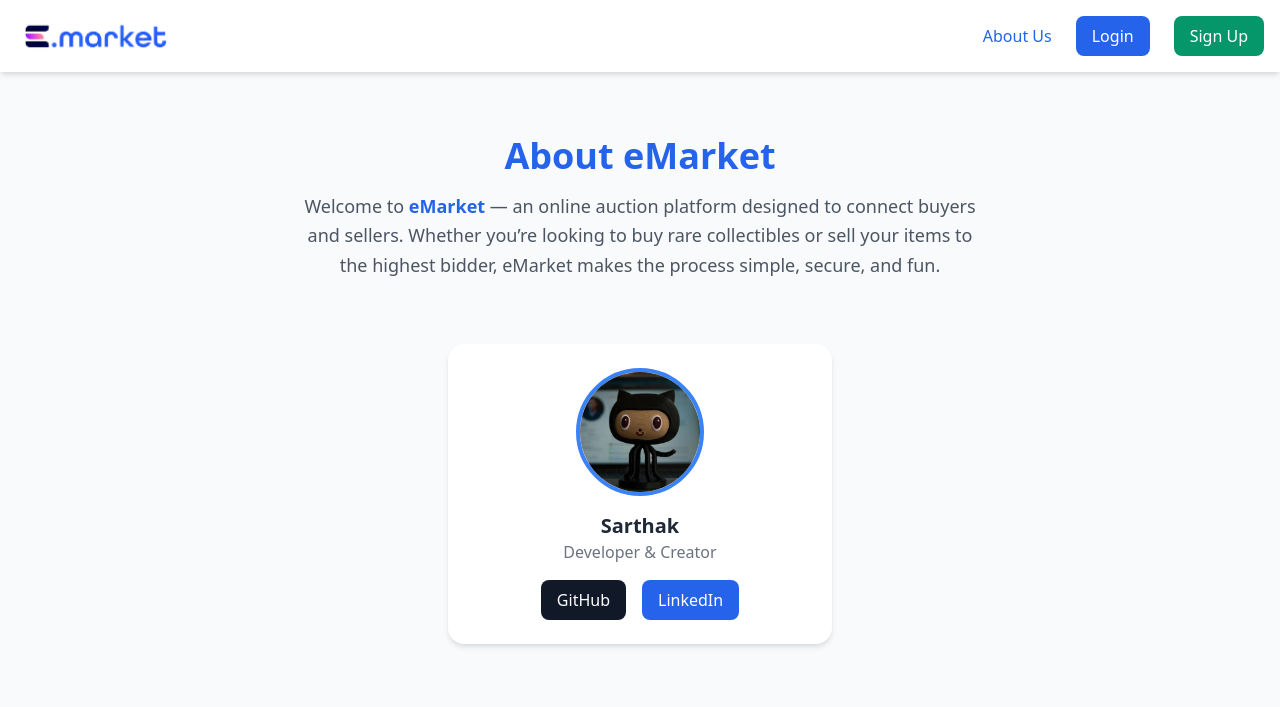
After one commit to Sarthacker/eMarket, a Node server app: page /about in a window 1280 px wide. The commit adds this page. Shown: the top 707 px of the page. Run offline with Node 20, Linux system fonts and the light colour scheme; some libraries are stand-ins or nearby versions.

Commit message:
added about page and changes to navbar

```diff
--- a/index.js
+++ b/index.js
@@ -58,6 +58,7 @@ const upload = multer({
 import Listing from './models/listings.js';
 import User from './models/user.js';
 import Bid from './models/bid.js'
+import { request } from 'http';
 
 // Connect to db
 mongoose.connect(db) // async method
@@ -348,3 +349,7 @@ app.route('/item/:id/edit',auth)
         return response.status(500).send('Error updating the item');
     }
   });
+
+  app.get('/about',(request,response)=>{
+    response.render('about');
+  });
--- /dev/null
+++ b/views/about.ejs
@@ -0,0 +1,65 @@
+<!DOCTYPE html>
+<html lang="en">
+<head>
+  <meta charset="UTF-8" />
+  <meta name="viewport" content="width=device-width, initial-scale=1.0" />
+  <title>eMarket | About</title>
+  <%- include('./partials/icon.ejs') %>
+  <link href="https://cdn.jsdelivr.net/npm/tailwindcss@2.2.19/dist/tailwind.min.css" rel="stylesheet">
+</head>
+<body class="bg-gray-50 text-gray-800">
+
+  <!-- Navbar -->
+  <nav class="bg-white shadow-md">
+  <div class="container mx-auto px-4 py-4 flex justify-between items-center">
+    <!-- Logo -->
+    <a href="/" class="flex items-center space-x-2">
+      <img src="/logo/logo.png" alt="eMarket Logo" class="w-30 h-10">
+    </a>
+
+    <!-- Navigation Links -->
+    <div class="flex items-center gap-6">
+
+      <% if (isLoggedIn) { %>
+        <!-- Show these links only when logged in -->
+        <span class="text-gray-600">Welcome, <strong><%= user.username %></strong></span>
+        <a href="/create" class="text-gray-600 hover:text-blue-600">Create Listing</a>
+        <a href="/my-listings" class="text-gray-600 hover:text-blue-600">My Listings</a>
+        <a href="/about" class="text-blue-600 hover:text-blue-600">About Us</a>
+        <a href="/logout" class="bg-red-600 text-white px-4 py-2 rounded-lg hover:bg-red-700 transition">Logout</a>
+        <% } else { %>
+          <!-- Show these links only when NOT logged in -->
+        <a href="/about" class="text-blue-600 hover:text-blue-600 font-medium">About Us</a>
+        <a href="/login" class="bg-blue-600 text-white px-4 py-2 rounded-lg hover:bg-blue-700 transition">Login</a>
+        <a href="/signup" class="bg-green-600 text-white px-4 py-2 rounded-lg hover:bg-green-700 transition">Sign Up</a>
+      <% } %>
+    </div>
+  </div>
+</nav>
+
+
+  <!-- About Section -->
+  <section class="container mx-auto px-6 py-16 text-center">
+    <h1 class="text-4xl font-bold text-blue-600 mb-4">About eMarket</h1>
+    <p class="max-w-2xl mx-auto text-gray-600 text-lg leading-relaxed">
+      Welcome to <strong class="text-blue-600">eMarket</strong> — an online auction platform designed to connect buyers and sellers.
+      Whether you’re looking to buy rare collectibles or sell your items to the highest bidder,
+      eMarket makes the process simple, secure, and fun.
+    </p>
+  </section>
+
+  <!-- Creator Card -->
+  <section class="flex justify-center items-center pb-16">
+    <div class="bg-white rounded-2xl shadow-md hover:shadow-lg transition p-6 text-center w-full max-w-sm">
+      <img src="/logo/about-img.png" alt="Profile" class="w-32 h-32 mx-auto rounded-full border-4 border-blue-500 mb-4">
+      <h3 class="text-xl font-semibold">Sarthak</h3>
+      <p class="text-gray-500 mb-4">Developer & Creator</p>
+      <div class="flex justify-center gap-4">
+        <a href="https://github.com/Sarthacker" target="_blank" class="bg-gray-900 text-white px-4 py-2 rounded-lg hover:bg-gray-800">GitHub</a>
+        <a href="https://www.linkedin.com/in/sarthak-kumar-singh-6bb4ab258" target="_blank" class="bg-blue-600 text-white px-4 py-2 rounded-lg hover:bg-blue-700">LinkedIn</a>
+      </div>
+    </div>
+  </section>
+
+</body>
+</html>
--- a/views/form-submitted.ejs
+++ b/views/form-submitted.ejs
@@ -10,7 +10,7 @@
 <body class="bg-gray-50 text-gray-800">
 
   <!-- Navbar -->
-<%- include('./partials/navbar.ejs') %>
+  <%- include('./partials/navbar.ejs') %>
 
   <!-- Thank You Message -->
   <section class="flex flex-col items-center justify-center min-h-[70vh] px-4">
```
Also changed, not shown: views/create.ejs (+13 -5 lines), views/my-listings.ejs (+10 -2 lines), views/partials/navbar.ejs (+9 -3 lines), public/logo/about-img.png (added).
